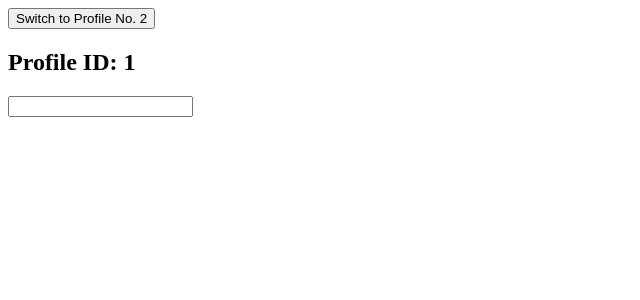
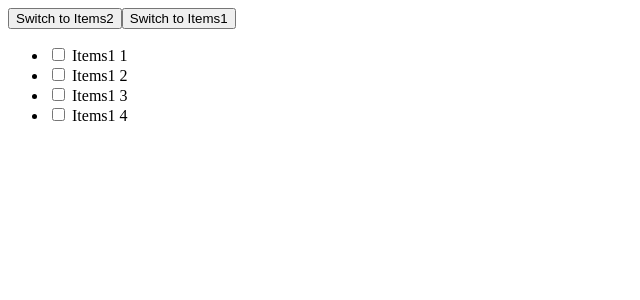
Before and after one commit to SuraiyaAkterTrishna/escape-hatches-advance-react, a React (Vite) app: page / in a window 1280 px wide. Shown: the top 300 px of the page, without its empty margins (0-640 px from the left). Built offline with nearby package versions, Linux system fonts and the light colour scheme.

Commit message:
Avoid: Adjusting state on prop change in an Effect  Best: Calculate everything during rendering

```diff
--- /dev/null
+++ b/components/Example3.jsx
@@ -0,0 +1,40 @@
+import { useState } from "react";
+
+export default function Example3({ items }) {
+    const [selectedId, setSelectedId] = useState(null);
+
+    // 🔴 Avoid: Adjusting state on prop change in an Effect
+    // ✅ Best: Calculate everything during rendering
+
+    const selection = items.find((item) => item.id === selectedId) ?? null;
+
+    return (
+        <>
+            <ul>
+                {items.map((item) => (
+                    <li key={item.id}>
+                        <input
+                            type="checkbox"
+                            checked={item.id === selection?.id}
+                            onChange={() => setSelectedId(item.id)}
+                        />{" "}
+                        {item.title}
+                    </li>
+                ))}
+            </ul>
+            {selection?.id && (
+                <div>
+                    <h2>Selected Item</h2>
+                    <div
+                        style={{
+                            padding: "10px",
+                            backgroundColor: "lightcyan",
+                        }}
+                    >
+                        {selection?.title}
+                    </div>
+                </div>
+            )}
+        </>
+    );
+}
--- a/src/App.jsx
+++ b/src/App.jsx
@@ -3,20 +3,27 @@ import { useState } from "react";
 import Comments from "../components/Comments";
 import Example1 from "../components/Example1";
 import Example2 from "../components/Example2";
+import { items1, items2 } from "./data/itemsData";
+import Example3 from "../components/Example3";
 
 function App() {
-  const [userId, setUserId] = useState(1);
+  const [items, setItems] = useState(items1);
+  // const [userId, setUserId] = useState(1);
 
   return (
     <>
       {/* <Example1 /> */}
 
-      <div>
+      {/* <div>
         <button onClick={() => setUserId(userId === 1 ? 2 : 1)}>
           Switch to Profile No. {userId === 1 ? 2 : 1}
         </button>
       </div>
-      <Example2 key={userId} userId={userId} />
+      <Example2 key={userId} userId={userId} /> */}
+
+      <button onClick={() => setItems(items2)}>Switch to Items2</button>
+      <button onClick={() => setItems(items1)}>Switch to Items1</button>
+      <Example3 items={items} />
     </>
   );
 }
--- /dev/null
+++ b/src/data/itemsData.js
@@ -0,0 +1,37 @@
+export const items1 = [
+    {
+        id: 1,
+        title: "Items1 1",
+    },
+    {
+        id: 2,
+        title: "Items1 2",
+    },
+    {
+        id: 3,
+        title: "Items1 3",
+    },
+    {
+        id: 4,
+        title: "Items1 4",
+    },
+];
+
+export const items2 = [
+    {
+        id: 5,
+        title: "Items2 1",
+    },
+    {
+        id: 6,
+        title: "Items2 2",
+    },
+    {
+        id: 7,
+        title: "Items2 3",
+    },
+    {
+        id: 8,
+        title: "Items2 4",
+    },
+];
```
